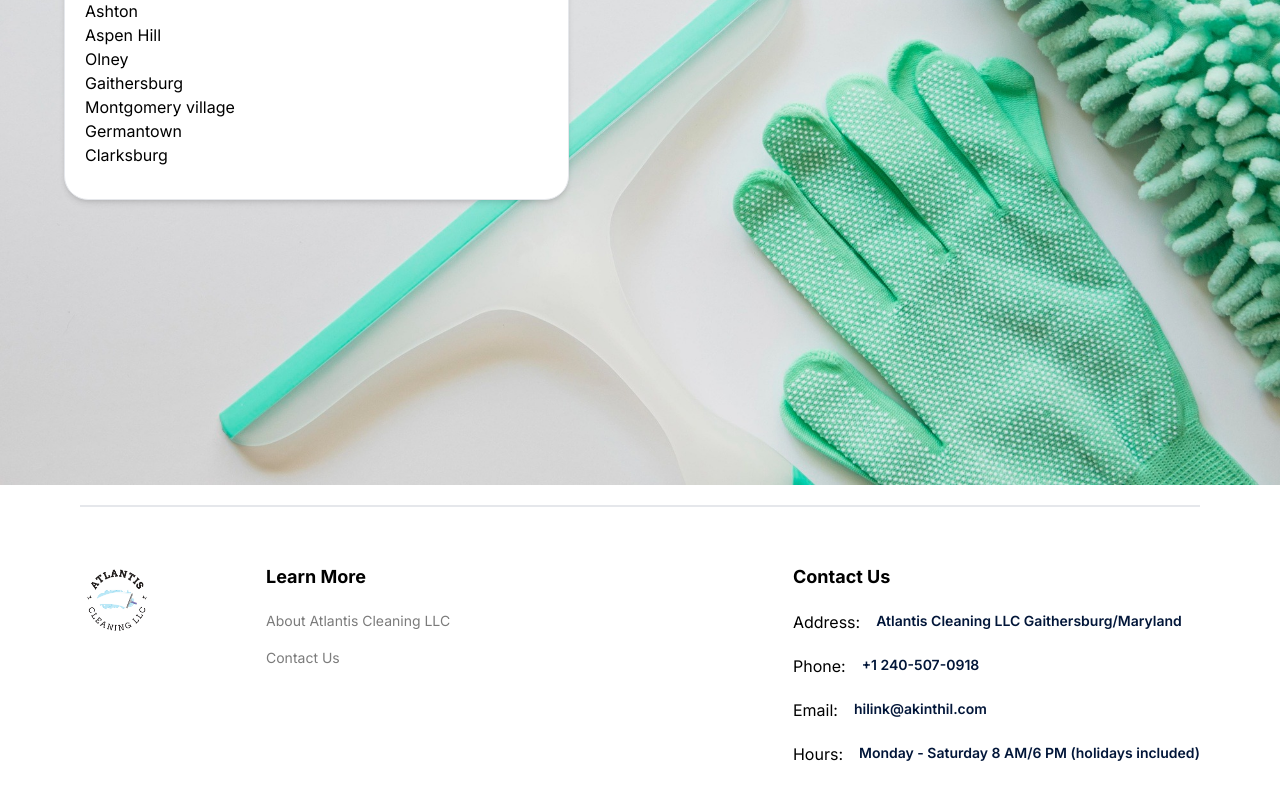
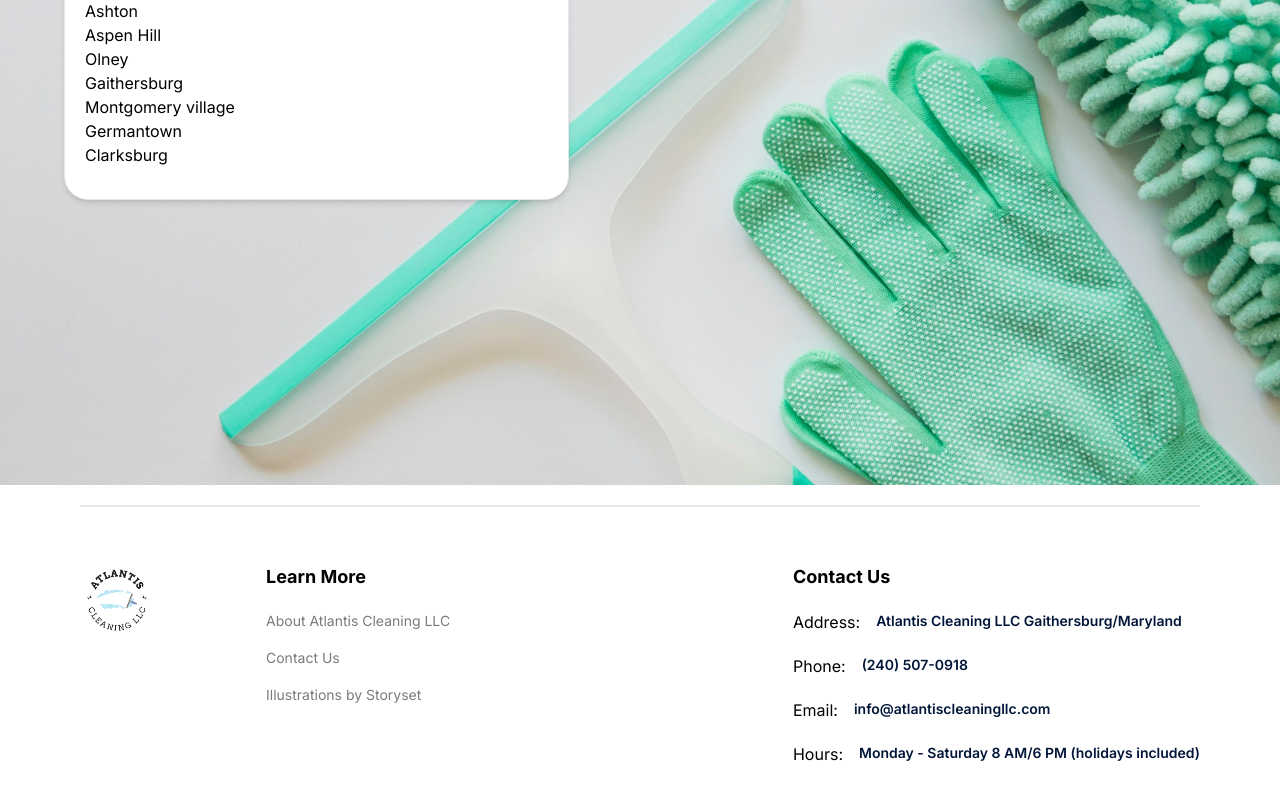
Before and after one commit to Aliozben/house-cleaning, a Next.js app: page / in a window 1280 px wide. Shown: the part 2580-3380 px from the top of the page. Built offline with nearby package versions, Linux system fonts and the light colour scheme; no server answers.

Commit message:
feat: Updated Contact Info.

```diff
--- a/src/constants/index.ts
+++ b/src/constants/index.ts
@@ -44,6 +44,7 @@ export const FOOTER = [
     links: [
       {header: "About Atlantis Cleaning LLC", href: "/"},
       {header: "Contact Us", href: "/contact"},
+      {header: "Illustrations by Storyset", href: "https://storyset.com"},
     ],
   },
 ] as const;
@@ -52,8 +53,8 @@ export const FOOTER_CONTACT_INFO = {
   title: "Contact Us",
   links: [
     {label: "Address", value: "Atlantis Cleaning LLC \r Gaithersburg/Maryland"},
-    {label: "Phone", value: "+1 240-507-0918"},
-    {label: "Email", value: "hilink@akinthil.com"},
+    {label: "Phone", value: "(240) 507-0918"},
+    {label: "Email", value: "info@atlantiscleaningllc.com"},
     {label: "Hours", value: "Monday - Saturday 8 AM/6 PM (holidays included)"},
   ],
 } as const;
```
